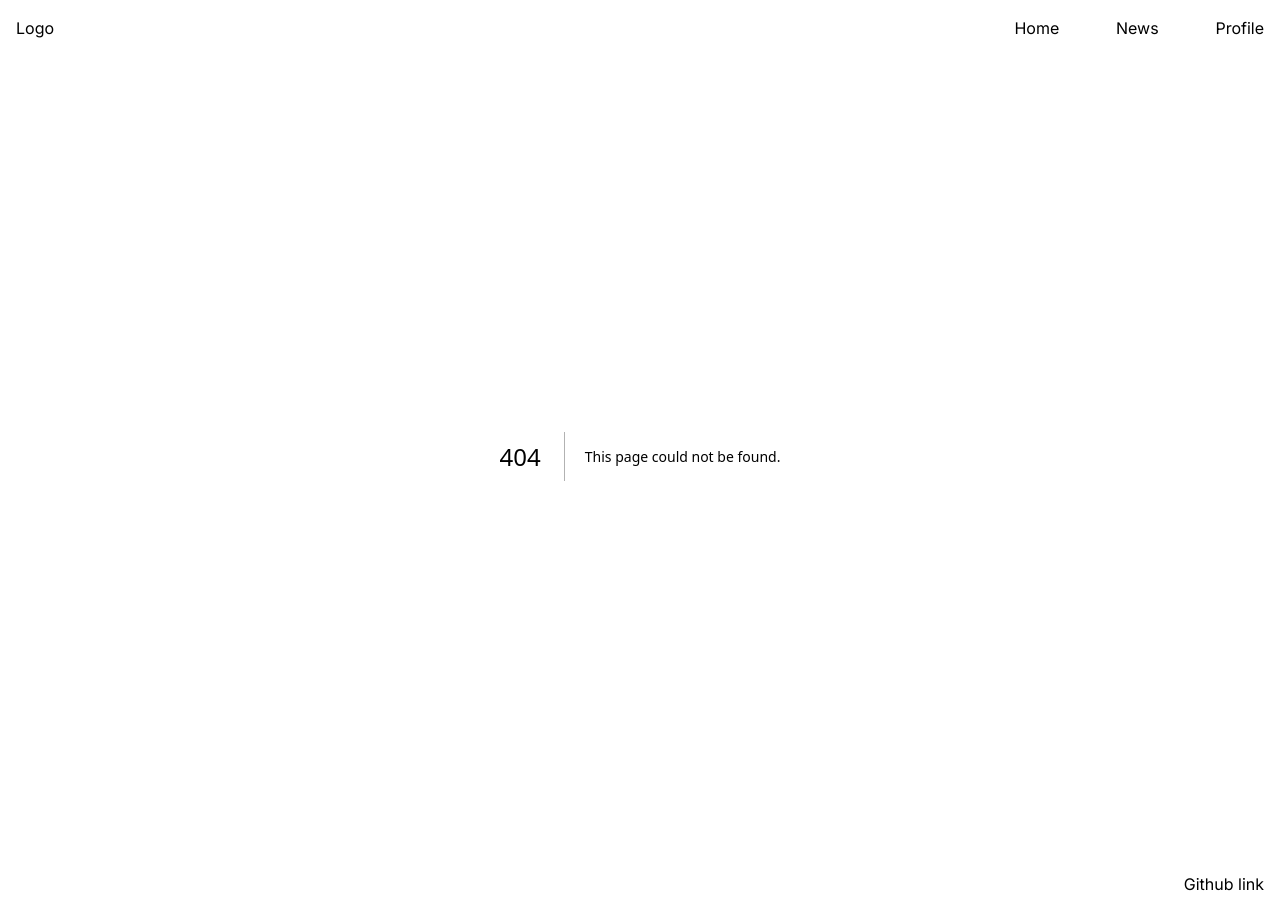
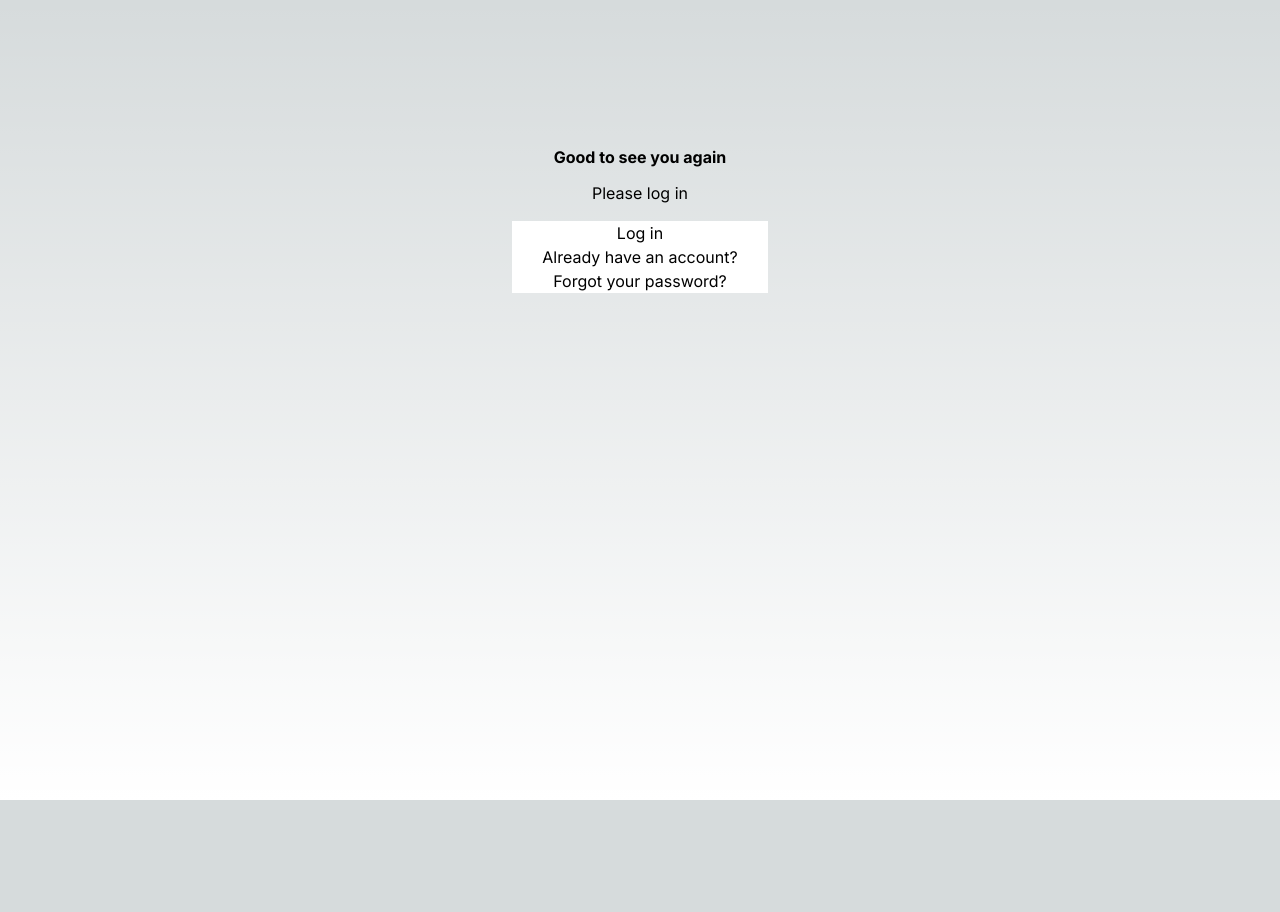
Before and after one commit to dxmv/wallet-tracker, a Next.js app in the folder client/: page /register in a window 1280 px wide. Before the commit this address had no page. After the commit the page ends 800 px from the top, so only its background shows below. Built offline with nearby package versions, Linux system fonts and the light colour scheme.

Commit message:
Start of auth frontend

```diff
--- /dev/null
+++ b/client/src/app/(auth)/layout.tsx
@@ -0,0 +1,16 @@
+import Footer from "@/components/Footer";
+
+export default function AuthLayout({
+	children,
+}: Readonly<{
+	children: React.ReactNode;
+}>) {
+	return (
+		<div
+			className="w-full flex flex-col justify-center items-center"
+			style={{ height: "100%" }}
+		>
+			<div className="w-1/5 h-4/6">{children}</div>
+		</div>
+	);
+}
--- /dev/null
+++ b/client/src/app/(auth)/login/page.tsx
@@ -0,0 +1,20 @@
+import Link from "next/link";
+import React from "react";
+
+const Login = () => {
+	return (
+		<div className="text-center">
+			{/* Logo */}
+			<h1 className="font-bold my-3">Good to see you again</h1>
+			<h1>Please log in</h1>
+			{/* Login window */}
+			<div className="w-full flex-col flex bg-white text-black mt-4">
+				<button className="bg-green">Log in</button>
+				<Link href={"/register"}>Don't have an account?</Link>
+				<Link href={"/register"}>Forgot your password?</Link>
+			</div>
+		</div>
+	);
+};
+
+export default Login;
--- /dev/null
+++ b/client/src/app/(auth)/register/page.tsx
@@ -0,0 +1,20 @@
+import React from "react";
+import Link from "next/link";
+
+const Register = () => {
+	return (
+		<div className="text-center">
+			{/* Logo */}
+			<h1 className="font-bold my-3">Good to see you again</h1>
+			<h1>Please log in</h1>
+			{/* Login window */}
+			<div className="w-full flex-col flex bg-white text-black mt-4">
+				<button className="bg-green">Log in</button>
+				<Link href={"/login"}>Already have an account?</Link>
+				<Link href={"/register"}>Forgot your password?</Link>
+			</div>
+		</div>
+	);
+};
+
+export default Register;
--- a/client/src/app/layout.tsx
+++ b/client/src/app/layout.tsx
@@ -1,7 +1,6 @@
 import type { Metadata } from "next";
 import { Inter } from "next/font/google";
 import "./globals.css";
-import Link from "next/link";
 
 const inter = Inter({ subsets: ["latin"] });
 
@@ -17,32 +16,12 @@ export default function RootLayout({
 }>) {
 	return (
 		<html lang="en">
-			<body className={inter.className}>
-				<Nav />
+			<body
+				className={inter.className}
+				style={{ height: "100vh", width: "100vw" }}
+			>
 				{children}
-				<Footer />
 			</body>
 		</html>
 	);
 }
-
-const Nav = () => (
-	/* Dodati efekat kada smo na aktivnoj stranici */
-	/* Profile drop down */
-	<nav className="flex flex-row justify-between p-4">
-		<div>Logo</div>
-		<div className="flex flex-row w-1/5 justify-between">
-			<Link href={"/"}>Home</Link>
-			<Link href={"/news"}>News</Link>
-			<Link href={"/"}>Profile</Link>
-		</div>
-	</nav>
-);
-
-const Footer = () => (
-	<footer className="p-4 text-right">
-		<a href="https://github.com/dxmv/wallet-tracker" target="_blank">
-			Github link
-		</a>
-	</footer>
-);
--- /dev/null
+++ b/client/src/app/news/_components/BreakingSection.tsx
@@ -0,0 +1,14 @@
+import React from "react";
+import { INews } from "../../../types";
+
+export const BreakingSection = ({
+	breakingNews,
+}: {
+	breakingNews: Array<INews>;
+}) => {
+	return (
+		<div style={{ width: "49%" }} className="bg-black">
+			Breaking news
+		</div>
+	);
+};
--- /dev/null
+++ b/client/src/app/news/_components/OtherSection.tsx
@@ -0,0 +1,11 @@
+import React from "react";
+import { INews } from "../../../types";
+
+export const OtherSection = ({ otherNews }: { otherNews: Array<INews> }) => {
+	return (
+		<div style={{ width: "49%" }}>
+			<p>Other news</p>
+			<div>a</div>
+		</div>
+	);
+};
--- /dev/null
+++ b/client/src/app/news/layout.tsx
@@ -0,0 +1,16 @@
+import Nav from "@/components/Nav";
+import Footer from "@/components/Footer";
+
+export default function NewsLayout({
+	children,
+}: Readonly<{
+	children: React.ReactNode;
+}>) {
+	return (
+		<>
+			<Nav />
+			{children}
+			<Footer />
+		</>
+	);
+}
--- a/client/src/app/news/page.tsx
+++ b/client/src/app/news/page.tsx
@@ -1,40 +1,37 @@
-interface News {
-	url: String;
-	title: String;
-	description: String;
-	thumbnail: String;
-	createdAt: String;
-}
+import { BreakingSection } from "./_components/BreakingSection";
+import { OtherSection } from "./_components/OtherSection";
+import { INews } from "../../types";
 
-const getNews = async (): Promise<Array<News>> => {
-	const url = "https://cryptocurrency-news2.p.rapidapi.com/v1/coindesk";
-	const options = {
-		method: "GET",
-		headers: {
-			"X-RapidAPI-Key": "ed65176dc7mshbb873922bf4d559p10a4c2jsn681e7baab0f8",
-			"X-RapidAPI-Host": "cryptocurrency-news2.p.rapidapi.com",
-		},
-	};
+const getNews = async (): Promise<Array<INews>> => {
+	const URL = "https://cryptocurrency-news2.p.rapidapi.com/v1/coindesk";
 
-	const json = await (await fetch(url, options)).json();
-	const res: Array<News> = await json.data;
+	const json = await (
+		await fetch(URL, {
+			method: "GET",
+			headers: {
+				"X-RapidAPI-Key": "ed65176dc7mshbb873922bf4d559p10a4c2jsn681e7baab0f8",
+				"X-RapidAPI-Host": "cryptocurrency-news2.p.rapidapi.com",
+			},
+			next: {
+				revalidate: 60 * 60, // request every hour
+			},
+		})
+	).json();
+	const res: Array<INews> = await json.data;
 	return res;
 };
 
 export default async function News() {
 	const news = await getNews();
-	console.log(news);
 	return (
 		<main
 			className="flex flex-col w-full bg-white text-black py-8 px-4"
 			style={{ height: "87vh" }}
 		>
 			<h1 className="font-bold text-2xl">Today in crypto</h1>
-			<div className="mt-3 flex flex-row justify-between">
-				<div style={{ width: "49%" }} className="bg-black">
-					Breaking news
-				</div>
-				<div style={{ width: "49%" }}>Other news</div>
+			<div className="mt-3 flex flex-row justify-between ">
+				<BreakingSection />
+				<OtherSection />
 			</div>
 		</main>
 	);
--- a/client/src/app/page.tsx
+++ b/client/src/app/page.tsx
@@ -1,5 +1,12 @@
 import Image from "next/image";
 
 export default function Home() {
-	return <main className="flex flex-col w-max h-max bg-white"></main>;
+	return (
+		<main
+			className="flex flex-col w-full bg-white text-black py-8 px-4"
+			style={{ height: "87vh" }}
+		>
+			a
+		</main>
+	);
 }
--- /dev/null
+++ b/client/src/components/Footer.tsx
@@ -0,0 +1,9 @@
+const Footer = () => (
+	<footer className="p-4 text-right">
+		<a href="https://github.com/dxmv/wallet-tracker" target="_blank">
+			Github link
+		</a>
+	</footer>
+);
+
+export default Footer;
--- /dev/null
+++ b/client/src/components/Nav.tsx
@@ -0,0 +1,16 @@
+import Link from "next/link";
+
+const Nav = () => (
+	/* Dodati efekat kada smo na aktivnoj stranici */
+	/* Profile drop down */
+	<nav className="flex flex-row justify-between p-4">
+		<div>Logo</div>
+		<div className="flex flex-row w-1/5 justify-between">
+			<Link href={"/"}>Home</Link>
+			<Link href={"/news"}>News</Link>
+			<Link href={"/"}>Profile</Link>
+		</div>
+	</nav>
+);
+
+export default Nav;
--- /dev/null
+++ b/client/src/types.ts
@@ -0,0 +1,14 @@
+export interface INews {
+	// for the news pages
+	url: String;
+	title: String;
+	description: String;
+	thumbnail: String;
+	createdAt: String;
+}
+
+export interface IUser {
+	id: BigInteger;
+	email: String;
+	password: String;
+}
```
